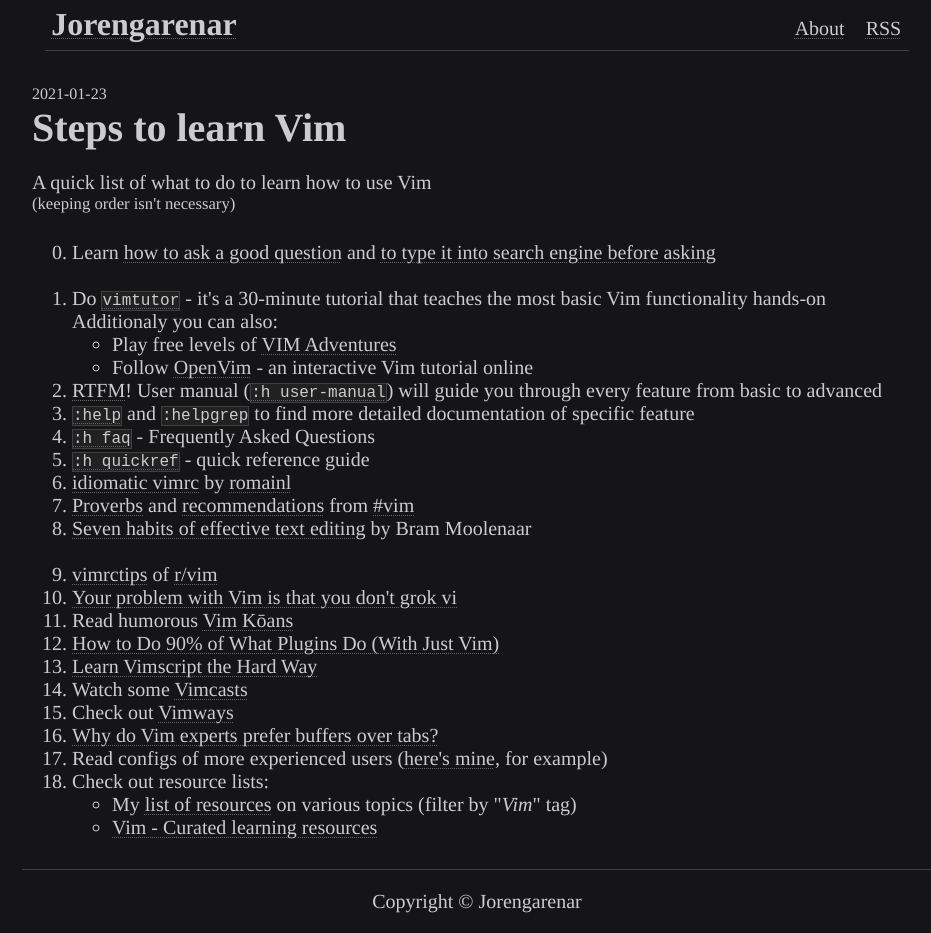
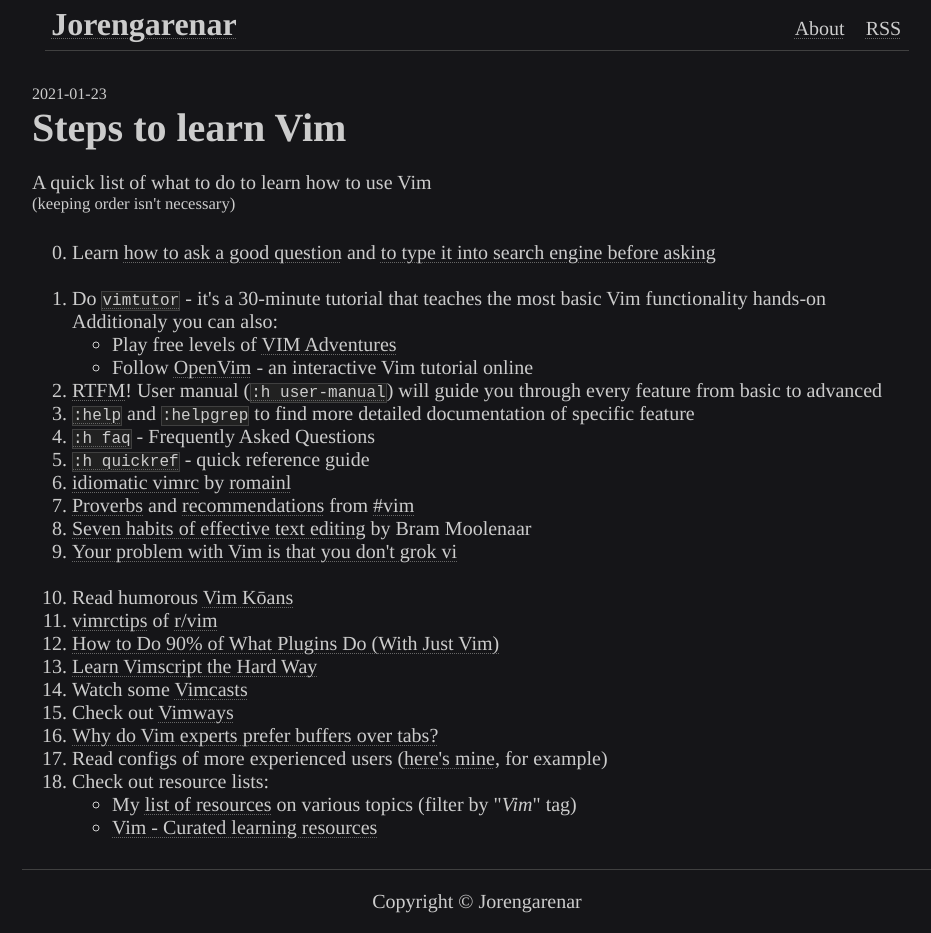
Before and after one commit to Jorenar/blog, a Jekyll site: the page built from _posts/2021-01-23-vim-learning-steps.md, in a window 1280 px wide. Shown: the whole page, without its empty margins (163-1094 px from the left). Built offline with Jekyll 4.4.1, drawn with Linux system fonts in a browser that asks for light colours.

```diff
--- a/_posts/2021-01-23-vim-learning-steps.md
+++ b/_posts/2021-01-23-vim-learning-steps.md
@@ -22,10 +22,10 @@ A quick list of what to do to learn how to use Vim
  6. [idiomatic vimrc](https://github.com/romainl/idiomatic-vimrc) by [romainl](http://romainl.github.io/)
  7. [Proverbs](https://www.vi-improved.org/vim-proverbs) and [recommendations](https://www.vi-improved.org/recommendations) from [#vim](https://www.vi-improved.org/)
  8. [Seven habits of effective text editing](https://www.moolenaar.net/habits.html) by Bram Moolenaar
+ 9. [Your problem with Vim is that you don't grok vi](https://stackoverflow.com/a/1220118/10247460)
 <br><br>
- 9. [vimrctips](https://www.reddit.com/r/vim/wiki/vimrctips) of [r/vim](https://www.reddit.com/r/vim)
-10. [Your problem with Vim is that you don't grok vi](https://stackoverflow.com/a/1220118/10247460)
-11. Read humorous [Vim Kōans](https://blog.sanctum.geek.nz/vim-koans)
+10. Read humorous [Vim Kōans](https://blog.sanctum.geek.nz/vim-koans)
+11. [vimrctips](https://www.reddit.com/r/vim/wiki/vimrctips) of [r/vim](https://www.reddit.com/r/vim)
 12. [How to Do 90% of What Plugins Do (With Just Vim)](https://www.youtube.com/watch?v=XA2WjJbmmoM)
 13. [Learn Vimscript the Hard Way](https://learnvimscriptthehardway.stevelosh.com)
 14. Watch some [Vimcasts](http://vimcasts.org/episodes)
```
